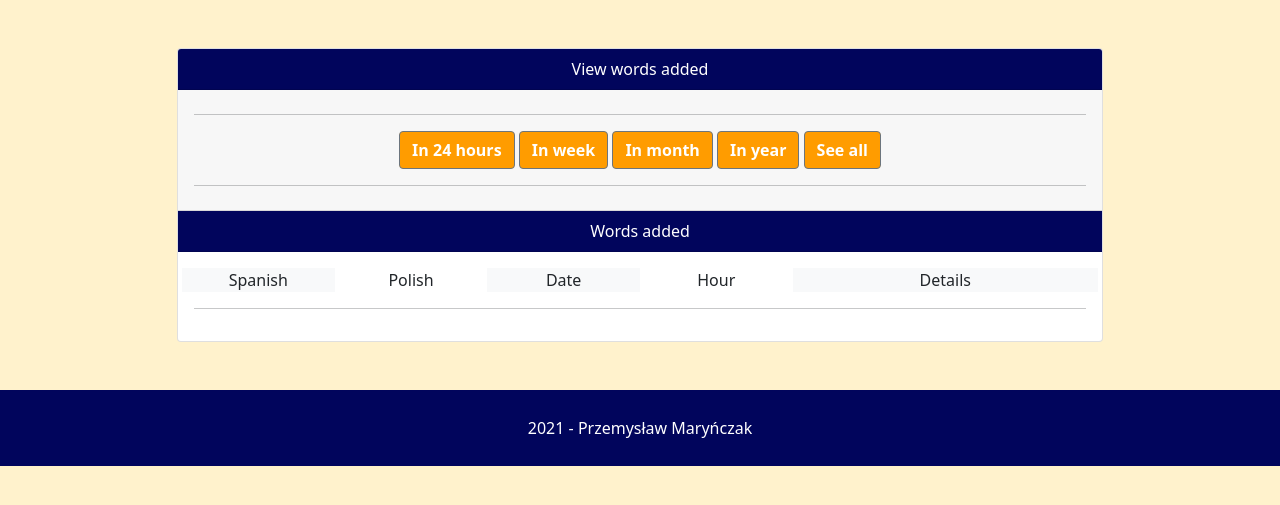
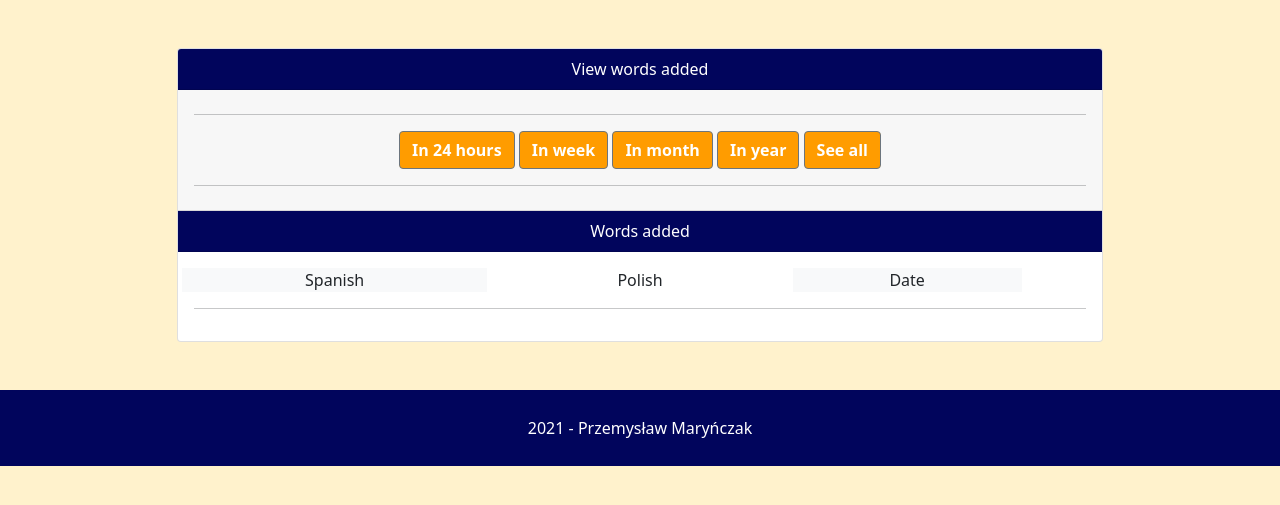
Before and after one commit to RoofBite/SpanishClipboard, a Django app: page /view_words/1 in a window 1280 px wide. Shown: the part 56-561 px from the top of the page. Run offline with Django 3.2, Linux system fonts and the light colour scheme; a user stored in the database is signed in; data comes from the database, SQL or seed files in the repository; both versions use the stored data as it was after the commit; some libraries are stand-ins or nearby versions.

Commit message:
More design changes

```diff
--- a/clipboard/templates/clipboard/delete_word.html
+++ b/clipboard/templates/clipboard/delete_word.html
@@ -61,6 +61,7 @@
 
         <section class="row mb-5" >
             <article class="col-sm-12 text-center">
+
             </article>
         </section>
 
--- a/clipboard/templates/clipboard/view_words.html
+++ b/clipboard/templates/clipboard/view_words.html
@@ -33,29 +33,31 @@
                     </div>
                     <div class="card-body">
                         <section class="row">
-                            <article class="col-sm-2 text-center bg-light">
+                            <article class="col-4 text-center bg-light">
 
                                 Spanish
 
                             </article>
-                            <article class="col-sm-2 text-center bg-white">
+                            <article class="col-4 text-center bg-white">
 
                                 Polish
 
                             </article>
-                            <article class="col-sm-2 text-center bg-light">
+                            <article class="col-3 text-center bg-light">
 
                                 Date
 
                             </article>
-                            <article class="col-sm-2 text-center bg-white">
+                            <!--
+                            <article class="col-2 text-center bg-white">
 
                                 Hour
 
                             </article>
-                            <article class="col-sm-4 text-center bg-light">
+                        -->
+                            <article class="col-1 text-center bg-white">
 
-                                Details
+                                &#x20
 
                             </article>
                         </section>
@@ -65,32 +67,34 @@
 
                         {% for word in words %}
                         <section class="row">
-                            <article class="col-sm-2 text-center bg-light">
+                            <article class="col-4 text-center bg-light">
 
                                 {{word.spanish_word}}
 
                             </article>
-                            <article class="col-sm-2 text-center bg-white">
+                            <article class="col-4 text-center bg-white">
                                 <div class="form-group">
                                     {{word.polish_word}}
                                 </div>
                             </article>
-                            <article class="col-sm-2 text-center bg-light">
+                            <article class="col-3 text-center bg-light">
 
                                 {{word.date_added.date}}
 
                             </article>
-                            <article class="col-sm-2 text-center bg-white">
+                            <!--
+                            <article class="col-2 text-center bg-white">
 
                                 {{ word.date_added|date:"H:i" }}
                             </article>
-                            <article class="col-sm-4 text-center border border-white border-2">
+                            -->
+                            <article class="col-1 text-center border border-white border-2">
 
                                 <div class="dropdown ">
                                     <div class="d-grid" style="border: 3px solid rgba(255, 255, 255, 0)">
-                                    <a class="btn btn-success dropdown-toggle text-white fw-bold " style="background-color:#ff9c00" href="#" role="button" id="dropdownMenuLink" data-bs-toggle="dropdown" aria-expanded="false">
-                                      Options
-                                    </a>
+                                        <a class="btn btn-sm btn-success dropdown-toggle text-white fw-bold p-1 " style="background-color:#ff9c00" href="#" role="button" id="dropdownMenuLink" data-bs-toggle="dropdown" aria-expanded="false">
+                                            &#x20
+                                        </a>
 
                                     <ul class="dropdown-menu" aria-labelledby="dropdownMenuLink">
                                       <li><a class="dropdown-item" href="{% url 'view_word' word.id %}">View deatils</a></li>
--- a/clipboard_project/settings.py
+++ b/clipboard_project/settings.py
@@ -24,9 +24,9 @@
 SECRET_KEY = secret_key
 
 # SECURITY WARNING: don't run with debug turned on in production!
-DEBUG = True
+DEBUG = False
 
-ALLOWED_HOSTS = []
+ALLOWED_HOSTS = ['localhost', '127.0.0.1','192.168.2.3',]
 
 
 # Application definition
```
Also changed, not shown: clipboard/templates/clipboard/add_word.html (+11 -24 lines), db.sqlite3.
